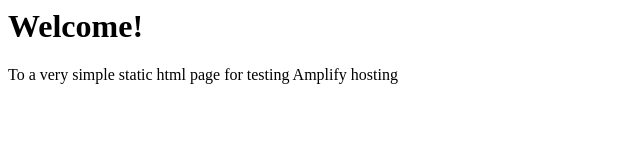
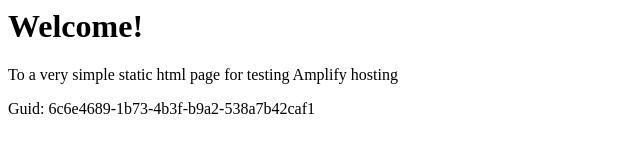
Before and after one commit to aws-aemilia-hkg/Github-PR-Commit-Integration-Test-DoNotTouch-v1-prod-ap-east-1, a website: page src/index.html in a window 1280 px wide. Shown: the whole page, without its empty margins (0-640 px from the left). Drawn offline with Linux system fonts and the light colour scheme.

Commit message:
commit from integ tests

```diff
--- a/src/index.html
+++ b/src/index.html
@@ -1,3 +1,5 @@
+
+
 <html lang="en">
 
 <head>
@@ -10,6 +12,6 @@
 <body>
     <h1>Welcome!</h1>
     <p>To a very simple static html page for testing Amplify hosting</p>
-</body>
+    <p>Guid: 6c6e4689-1b73-4b3f-b9a2-538a7b42caf1</p></body>
 
 </html>
```
